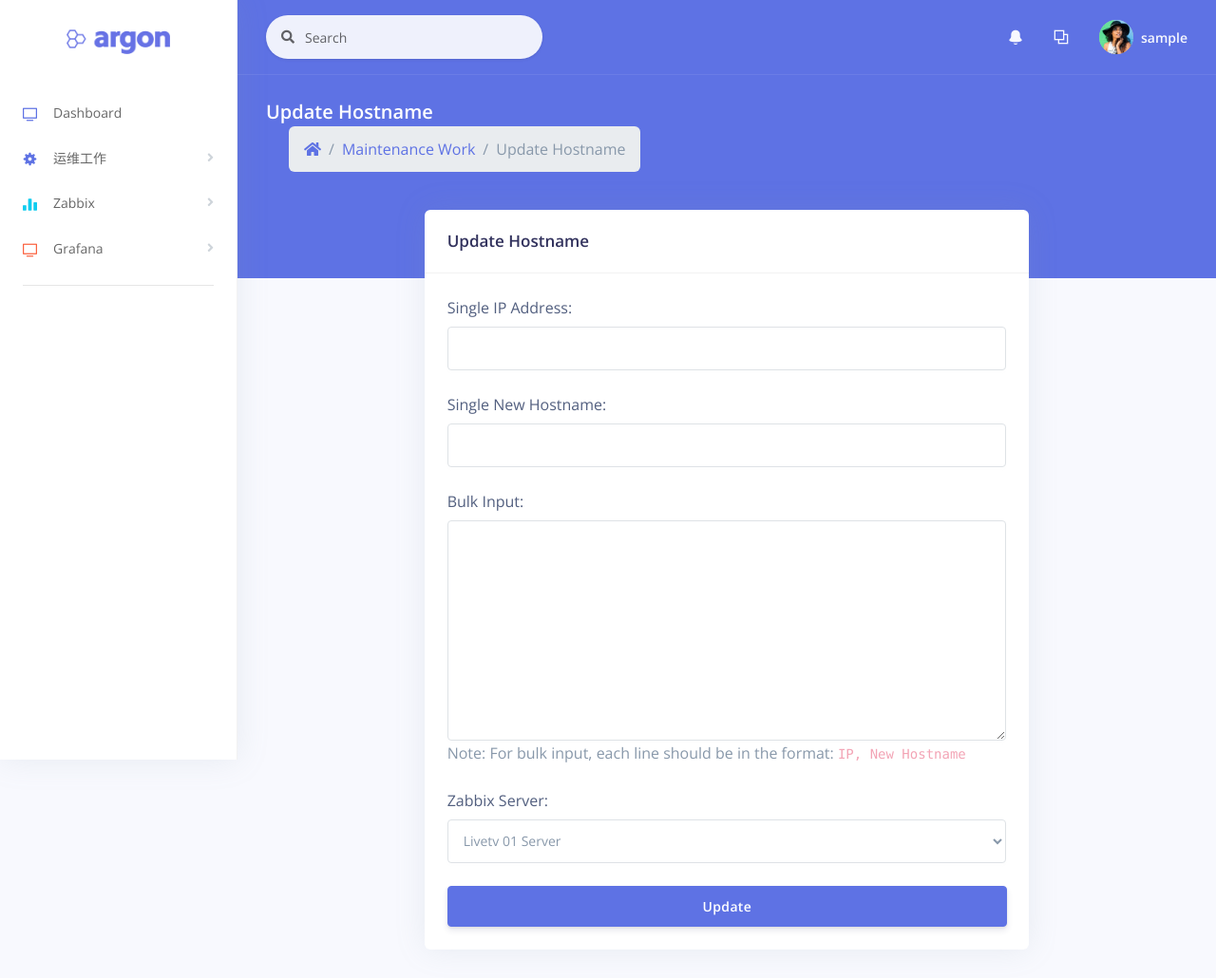
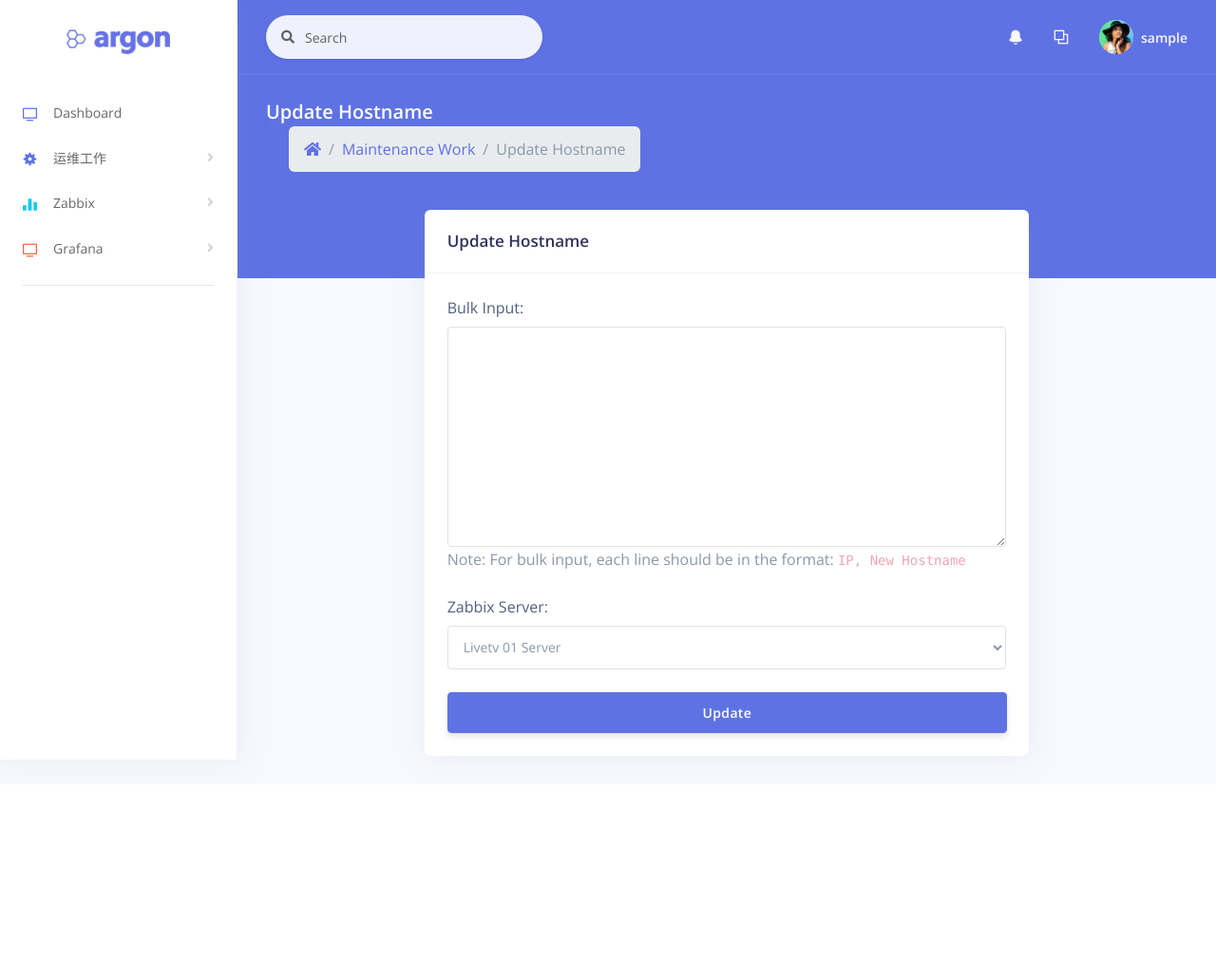
Before and after one commit to zhd55420/argon-gts-m, a Django app: page /hostname_updater/update_hostname/ in a window 1280 px wide. Shown: the whole page at 95% size. After the commit the page ends 809 px from the top, so only its background shows below. Run offline with Django 3.2, Linux system fonts and the light colour scheme; the visitor is signed in with stand-in values (Sample User, id 1); parts of the project's set-up code (start-up, migrations or seed data) failed here and were passed over; some libraries are stand-ins or nearby versions.

Commit message:
update:取消update hostname 页面单个主机名修改，只保留批量修改

```diff
--- a/apps/hostname_updater/forms.py
+++ b/apps/hostname_updater/forms.py
@@ -1,14 +1,6 @@
 from django import forms
 
 class HostnameUpdateForm(forms.Form):
-    single_ip_address = forms.CharField(
-        required=False,
-        widget=forms.TextInput(attrs={'class': 'form-control'})
-    )
-    single_new_hostname = forms.CharField(
-        required=False,
-        widget=forms.TextInput(attrs={'class': 'form-control'})
-    )
     bulk_input = forms.CharField(
         required=False,
         widget=forms.Textarea(attrs={'class': 'form-control', })
--- a/apps/hostname_updater/views.py
+++ b/apps/hostname_updater/views.py
@@ -24,23 +24,8 @@ def update_hostname(request):
         form = HostnameUpdateForm(request.POST)
         form.fields['zabbix_server'].choices = zabbix_servers
         if form.is_valid():
-            single_ip_address = form.cleaned_data['single_ip_address']
-            single_new_hostname = form.cleaned_data['single_new_hostname']
             bulk_input = form.cleaned_data['bulk_input']
             zabbix_server = form.cleaned_data['zabbix_server']
-
-            # 处理单个IP和主机名更新
-            if single_ip_address and single_new_hostname:
-                result = update_zabbix_hostname(single_ip_address, single_new_hostname, zabbix_server)
-                if result:
-                    update_telegraf_host(single_ip_address, single_new_hostname)
-                    message = f"Successfully updated hostname for {single_ip_address} to {single_new_hostname}."
-                    success_messages.append(message)
-                    logger.info(message)
-                else:
-                    message = f"Failed to update hostname for {single_ip_address}."
-                    error_messages.append(message)
-                    logger.error(message)
 
             # 处理批量IP和主机名更新
             if bulk_input:
--- a/apps/templates/hostname_updater/update_hostname.html
+++ b/apps/templates/hostname_updater/update_hostname.html
@@ -38,14 +38,6 @@
                     <div class="card-body">
                         <form method="post">
                             {% csrf_token %}
-                            <div class="form-group">
-                                <label for="single_ip_address">Single IP Address:</label>
-                                {{ form.single_ip_address|add_class:"form-control" }}
-                            </div>
-                            <div class="form-group">
-                                <label for="single_new_hostname">Single New Hostname:</label>
-                                {{ form.single_new_hostname|add_class:"form-control" }}
-                            </div>
                             <div class="form-group">
                                 <label for="bulk_input">Bulk Input:</label>
                                 {{ form.bulk_input|add_class:"form-control" }}
```
